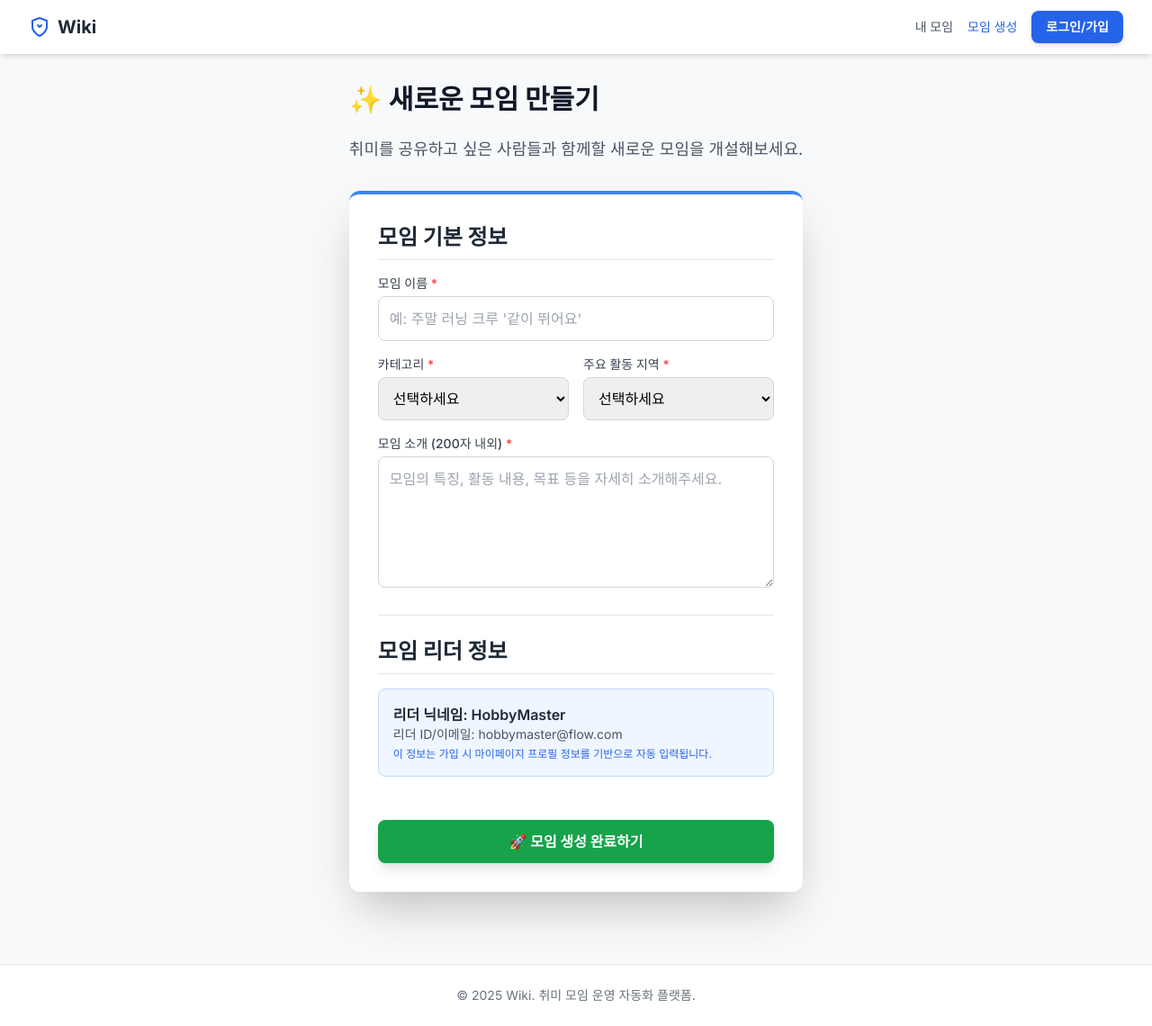
After one commit to seojin122/Wiki, a Django app: page /create/ in a window 1280 px wide. The commit adds this page. Shown: the whole page at 90% size. Run offline with Django 5.2, Linux system fonts and the light colour scheme; some libraries are stand-ins or nearby versions.

Commit message:
그룹 생성 UI

```diff
--- a/club_management/urls.py
+++ b/club_management/urls.py
@@ -8,4 +8,5 @@ urlpatterns = [
     path('group/<int:group_id>/', views.group_detail_page, name='group_detail'),
     path('auth/', views.LoginView.as_view(), name='login_page'),
     path('my/', views.my_page_view, name='my_page'),
+    path('create/', views.create_group_view, name='create_group'),
 ]
--- a/club_management/views.py
+++ b/club_management/views.py
@@ -41,6 +41,11 @@ def my_page_view(request):
     """마이페이지를 렌더링합니다."""
     # 실제 구현 시, 로그인된 사용자의 데이터를 context로 전달해야 합니다.
     return render(request, 'mypage.html')
+
+def create_group_view(request):
+    """마이페이지를 렌더링합니다."""
+    # 실제 구현 시, 로그인된 사용자의 데이터를 context로 전달해야 합니다.
+    return render(request, 'create_group.html')
 
 
 class AuthView(View):
--- a/config/templates/components/header.html
+++ b/config/templates/components/header.html
@@ -6,7 +6,7 @@
         </div>
         <nav class="flex space-x-4">
             <button class="text-sm font-medium text-gray-600 hover:text-blue-800 transition duration-150" data-path="/my/" onclick="window.location.href='my/'">내 모임</button>
-            <button class="text-sm font-medium text-blue-600 hover:text-blue-800 transition duration-150" onclick="window.location.href='/'">모임 찾기</button>
+            <button class="text-sm font-medium text-blue-600 hover:text-blue-800 transition duration-150" onclick="window.location.href='create/'">모임 생성</button>
             <button class="bg-blue-600 hover:bg-blue-700 text-white text-sm font-semibold py-2 px-4 rounded-lg shadow-md transition duration-200" onclick="window.location.href='auth/'">로그인/가입</button>
         </nav>
     </div>
--- /dev/null
+++ b/config/templates/create_group.html
@@ -0,0 +1,118 @@
+<!DOCTYPE html>
+<html lang="ko">
+<head>
+    <meta charset="UTF-8">
+    <meta name="viewport" content="width=device-width, initial-scale=1.0">
+    <title>Wiki - 모임 생성</title>
+    <script src="https://cdn.tailwindcss.com"></script>
+    <link rel="preconnect" href="https://fonts.googleapis.com">
+    <link rel="preconnect" href="https://fonts.gstatic.com" crossorigin>
+    <link href="https://fonts.googleapis.com/css2?family=Inter:wght@100..900&display=swap" rel="stylesheet">
+    <style>
+        body {
+            font-family: 'Inter', sans-serif;
+            background-color: #f7f9fb;
+        }
+    </style>
+</head>
+<body class="min-h-screen antialiased flex flex-col">
+
+    {% include 'components/header.html' %}
+
+    <main class="max-w-4xl mx-auto px-4 sm:px-6 lg:px-8 py-8 flex-grow">
+
+        <h2 class="text-3xl font-extrabold text-gray-900 mb-6">✨ 새로운 모임 만들기</h2>
+        <p class="text-lg text-gray-600 mb-8">취미를 공유하고 싶은 사람들과 함께할 새로운 모임을 개설해보세요.</p>
+
+        <div class="bg-white p-8 rounded-xl shadow-2xl border-t-4 border-blue-500">
+            <form id="create-group-form" class="space-y-6">
+
+                <div class="space-y-4">
+                    <h3 class="text-2xl font-bold text-gray-800 border-b pb-2 mb-4">모임 기본 정보</h3>
+
+                    <div>
+                        <label for="group-name" class="block text-sm font-medium text-gray-700 mb-1">모임 이름 <span class="text-red-500">*</span></label>
+                        <input type="text" id="group-name" required placeholder="예: 주말 러닝 크루 '같이 뛰어요'"
+                            class="w-full p-3 border border-gray-300 rounded-lg focus:ring-blue-500 focus:border-blue-500">
+                    </div>
+
+                    <div class="grid grid-cols-1 md:grid-cols-2 gap-4">
+                        <div>
+                            <label for="group-category" class="block text-sm font-medium text-gray-700 mb-1">카테고리 <span class="text-red-500">*</span></label>
+                            <select id="group-category" required
+                                class="w-full p-3 border border-gray-300 rounded-lg focus:ring-blue-500 focus:border-blue-500">
+                                <option value="" disabled selected>선택하세요</option>
+                                <option value="sports">체육 🏀</option>
+                                <option value="art">미술/공예 🎨</option>
+                                <option value="music">음악/악기 🎵</option>
+                                <option value="cooking">요리/베이커리 🍳</option>
+                                <option value="book">독서 📚</option>
+                                <option value="etc">기타</option>
+                            </select>
+                        </div>
+                        <div>
+                            <label for="group-region" class="block text-sm font-medium text-gray-700 mb-1">주요 활동 지역 <span class="text-red-500">*</span></label>
+                            <select id="group-region" required
+                                class="w-full p-3 border border-gray-300 rounded-lg focus:ring-blue-500 focus:border-blue-500">
+                                <option value="" disabled selected>선택하세요</option>
+                                <option value="seoul">서울</option>
+                                <option value="gyeonggi">경기</option>
+                                <option value="etc">기타/온라인</option>
+                            </select>
+                        </div>
+                    </div>
+
+                    <div>
+                        <label for="group-description" class="block text-sm font-medium text-gray-700 mb-1">모임 소개 (200자 내외) <span class="text-red-500">*</span></label>
+                        <textarea id="group-description" rows="5" required maxlength="200" placeholder="모임의 특징, 활동 내용, 목표 등을 자세히 소개해주세요."
+                            class="w-full p-3 border border-gray-300 rounded-lg focus:ring-blue-500 focus:border-blue-500"></textarea>
+                    </div>
+
+                </div>
+
+                <div class="space-y-4 pt-6 border-t border-gray-200">
+                    <h3 class="text-2xl font-bold text-gray-800 border-b pb-2 mb-4">모임 리더 정보</h3>
+                    <div class="p-4 bg-blue-50 rounded-lg border border-blue-200">
+                        <p class="font-semibold text-gray-800">리더 닉네임: HobbyMaster</p>
+                        <p class="text-sm text-gray-600">리더 ID/이메일: hobbymaster@flow.com</p>
+                        <p class="text-xs text-blue-600 mt-1">이 정보는 가입 시 마이페이지 프로필 정보를 기반으로 자동 입력됩니다.</p>
+                    </div>
+                </div>
+
+                <div class="pt-6">
+                    <button type="submit"
+                        class="w-full bg-green-600 hover:bg-green-700 text-white font-bold py-3 px-6 rounded-lg shadow-lg transition duration-200 transform hover:scale-[1.005]">
+                        🚀 모임 생성 완료하기
+                    </button>
+                </div>
+            </form>
+            <div id="creation-message" class="hidden mt-6 p-4 rounded-lg text-center font-medium bg-green-100 text-green-800"></div>
+        </div>
+
+    </main>
+
+    {% include 'components/footer.html' %}
+
+    <script>
+        document.getElementById('create-group-form').addEventListener('submit', function(event) {
+            event.preventDefault();
+
+            // 폼 데이터 수집 (예시)
+            const groupName = document.getElementById('group-name').value;
+
+            // 메시지 표시
+            const messageBox = document.getElementById('creation-message');
+            messageBox.textContent = `🎉 모임 '${groupName}'이 성공적으로 개설되었습니다!`;
+            messageBox.classList.remove('hidden');
+
+            // 폼 초기화 및 메시지 숨기기 (3초 후)
+            setTimeout(() => {
+                document.getElementById('create-group-form').reset();
+                messageBox.classList.add('hidden');
+                // 실제 구현에서는 모임 상세 페이지로 이동
+                // window.location.href = '/group/' + newGroupId;
+            }, 3000);
+        });
+    </script>
+</body>
+</html>
```
